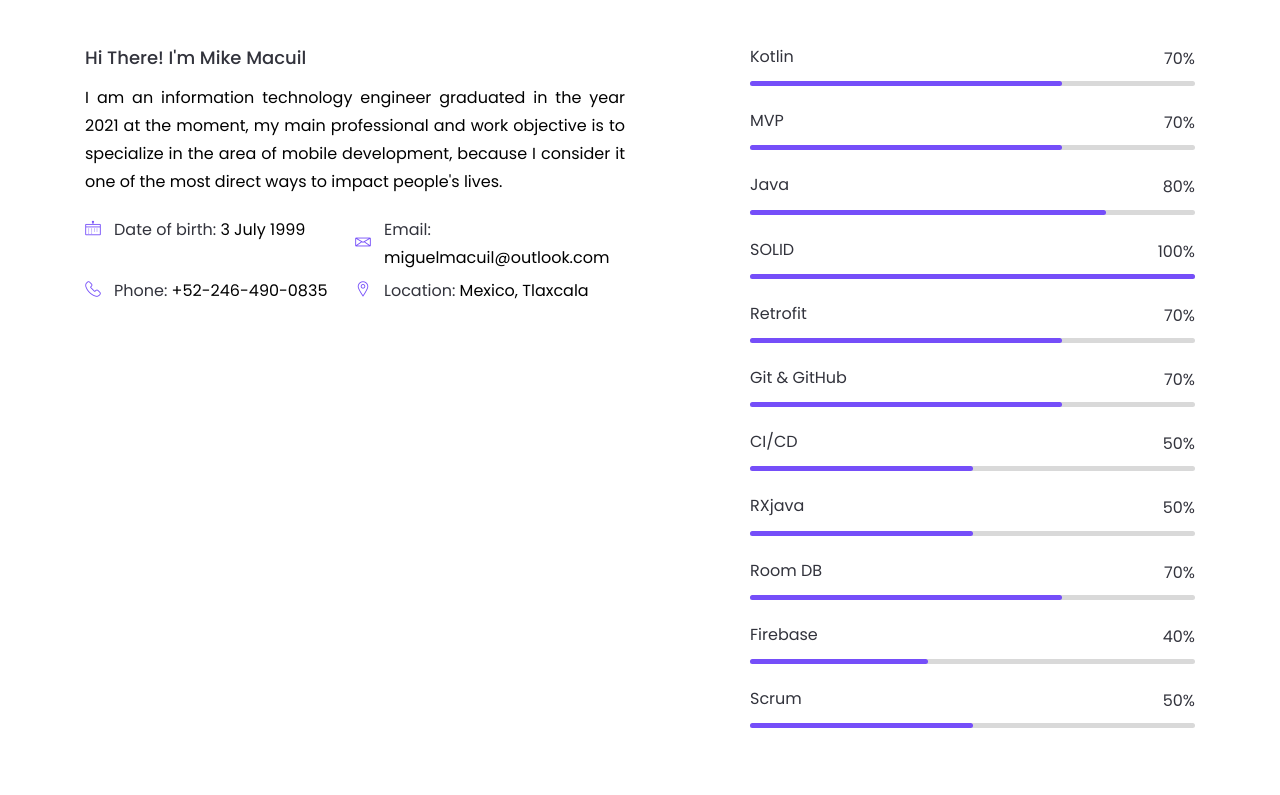
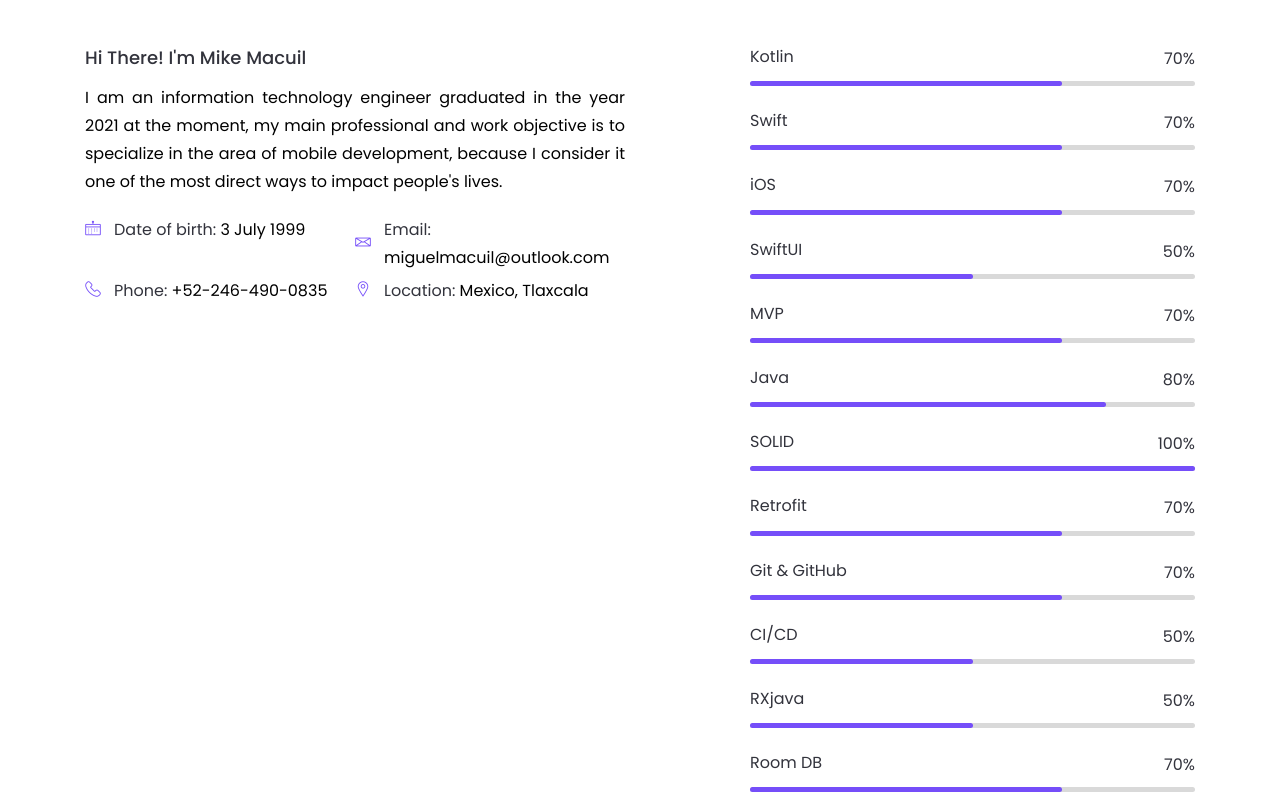
Before and after one commit to MiguelMacul/MiguelMacul.github.io, a plain HTML site: page index.html in a window 1280 px wide. Shown: the part 1078-1873 px from the top of the page. Drawn offline with nearby package versions, Linux system fonts and the light colour scheme; files whose address does not match are found by name.

Commit message:
add new skills

```diff
--- a/index.html
+++ b/index.html
@@ -251,6 +251,54 @@
                             <div class="skill-bar">
                                 <div class="bar-inner">
                                     <div class="bar progress-line" data-width="70"></div>
+                                </div>
+                            </div>
+                        </div> <!-- skill item -->
+                        <div class="skill-item mt-25">
+                            <div class="skill-header">
+                                <h4 class="skill-title">Swift</h4>
+                                <div class="skill-percentage">
+                                    <div class="count-box counted">
+                                        <span class="counter">70</span>
+                                    </div>
+                                    %
+                                </div>
+                            </div>
+                            <div class="skill-bar">
+                                <div class="bar-inner">
+                                    <div class="bar progress-line" data-width="70"></div>
+                                </div>
+                            </div>
+                        </div> <!-- skill item -->
+                        <div class="skill-item mt-25">
+                            <div class="skill-header">
+                                <h4 class="skill-title">iOS</h4>
+                                <div class="skill-percentage">
+                                    <div class="count-box counted">
+                                        <span class="counter">70</span>
+                                    </div>
+                                    %
+                                </div>
+                            </div>
+                            <div class="skill-bar">
+                                <div class="bar-inner">
+                                    <div class="bar progress-line" data-width="70"></div>
+                                </div>
+                            </div>
+                        </div> <!-- skill item -->
+                        <div class="skill-item mt-25">
+                            <div class="skill-header">
+                                <h4 class="skill-title">SwiftUI</h4>
+                                <div class="skill-percentage">
+                                    <div class="count-box counted">
+                                        <span class="counter">50</span>
+                                    </div>
+                                    %
+                                </div>
+                            </div>
+                            <div class="skill-bar">
+                                <div class="bar-inner">
+                                    <div class="bar progress-line" data-width="50"></div>
                                 </div>
                             </div>
                         </div> <!-- skill item -->
@@ -516,6 +564,27 @@
                         </div>
                     </div>
                 </div> <!-- single service -->
+                 <div class="col-lg-4 col-md-6 col-sm-8">
+                    <div class="single-service text-center mt-30">
+                        <div class="service-icon">
+                            <img src="https://cdn.jsdelivr.net/gh/devicons/devicon/icons/apple/apple-original.svg" />
+                        </div>
+                        <div class="service-content">
+                            <h4 class="service-title"><a href="#">iOS</a></h4>
+                            <p>I have experience doing the following activities in iOS</p>
+                            <ul class="list-group">
+                                <li class="list-group-item">Using Swift </li>
+                                <li class="list-group-item">Using Xcode</li>
+                                <li class="list-group-item">Using SwiftIU</li>
+                                <li class="list-group-item">Using UIKit</li>
+                                <li class="list-group-item">Using CoreData</li>
+                                <li class="list-group-item">Using Realm</li>
+                                <li class="list-group-item">Using RxSwift</li>
+                                <li class="list-group-item">Using RxCocoa</li>
+                            </ul>
+                        </div>
+                    </div>
+                </div> <!-- single service -->
             </div>
         </div> <!-- row -->
         </div> <!-- container -->
```
